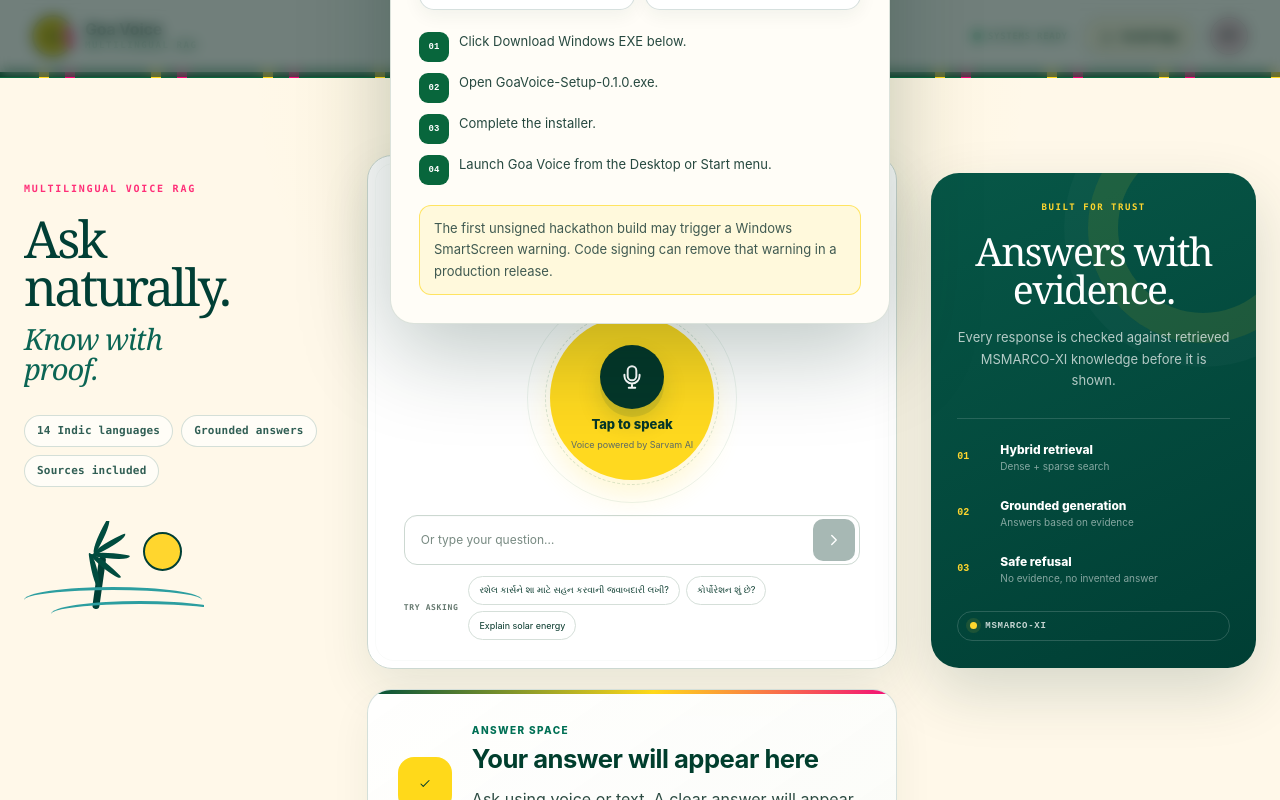
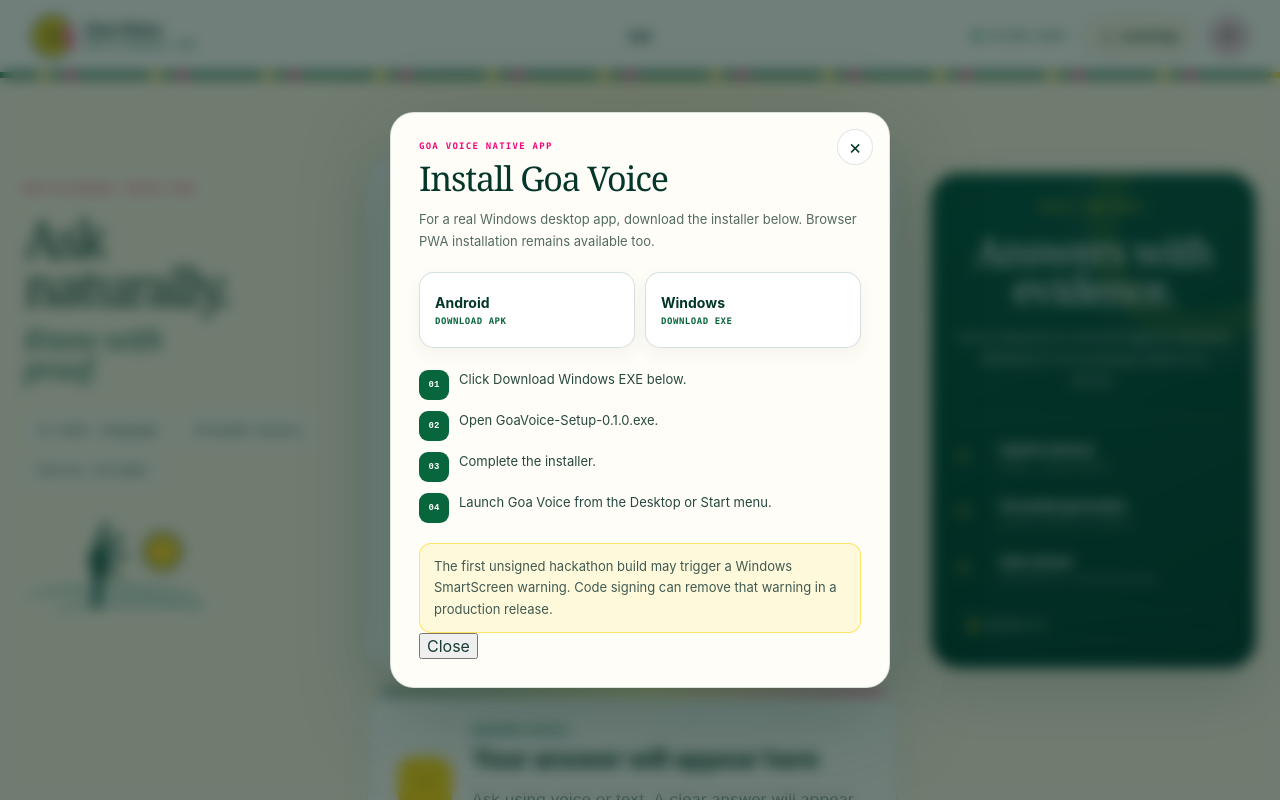
Before and after one commit to parth7881/Voice-Rag, a Next.js app: page / in a window 1280 px wide. Both pictures are taken after a click on the button "Install App". Shown: the top 800 px of the page. Built offline with nearby package versions, Linux system fonts and the light colour scheme.

Commit message:
Fix install modal viewport and close controls

```diff
--- a/components/InstallAppButton.tsx
+++ b/components/InstallAppButton.tsx
@@ -1,6 +1,7 @@
 "use client";
 
 import { useEffect, useState } from "react";
+import { createPortal } from "react-dom";
 import styles from "./InstallAppButton.module.css";
 
 const ANDROID_APK_URL = "https://github.com/parth7881/Voice-Rag/releases/latest/download/GoaVoice.apk";
@@ -120,8 +121,10 @@
   const [deferredPrompt, setDeferredPrompt] = useState<BeforeInstallPromptEvent | null>(null);
   const [installed, setInstalled] = useState(false);
   const [help, setHelp] = useState<InstallHelp | null>(null);
+  const [mounted, setMounted] = useState(false);
 
   useEffect(() => {
+    setMounted(true);
     setInstalled(isStandalone());
 
     const onBeforeInstall = (event: Event) => {
@@ -143,6 +146,24 @@
     };
   }, []);
 
+  useEffect(() => {
+    if (!help) return;
+
+    const previousOverflow = document.body.style.overflow;
+    document.body.style.overflow = "hidden";
+
+    const onKeyDown = (event: KeyboardEvent) => {
+      if (event.key === "Escape") setHelp(null);
+    };
+
+    window.addEventListener("keydown", onKeyDown);
+
+    return () => {
+      document.body.style.overflow = previousOverflow;
+      window.removeEventListener("keydown", onKeyDown);
+    };
+  }, [help]);
+
   async function install() {
     if (deferredPrompt && !installed && !isStandalone()) {
       try {
@@ -157,14 +178,7 @@
     setHelp(getInstallHelp());
   }
 
-  return (
-    <>
-      <button className={styles.installButton} type="button" onClick={() => void install()} aria-label="Download or install Goa Voice app">
-        <DownloadIcon />
-        <span>{installed ? "App Options" : "Install App"}</span>
-      </button>
-
-      {help ? (
+  const modal = help ? (
     <div className={styles.overlay} role="presentation" onMouseDown={() => setHelp(null)}>
       <section
         className={styles.dialog}
@@ -173,10 +187,14 @@
         aria-labelledby="install-dialog-title"
         onMouseDown={(event) => event.stopPropagation()}
       >
+        <div className={styles.dialogTopBar}>
+          <span className={styles.kicker}>GOA VOICE NATIVE APP</span>
           <button className={styles.closeButton} type="button" onClick={() => setHelp(null)} aria-label="Close install instructions">
             ×
           </button>
-            <span className={styles.kicker}>GOA VOICE NATIVE APP</span>
+        </div>
+
+        <div className={styles.dialogBody}>
           <h2 id="install-dialog-title">{help.title}</h2>
           <p>{help.intro}</p>
 
@@ -195,9 +213,25 @@
             {help.steps.map((step) => <li key={step}>{step}</li>)}
           </ol>
           <p className={styles.note}>{help.note}</p>
+        </div>
+
+        <div className={styles.dialogFooter}>
+          <button className={styles.doneButton} type="button" onClick={() => setHelp(null)}>
+            Close
+          </button>
+        </div>
       </section>
     </div>
-      ) : null}
+  ) : null;
+
+  return (
+    <>
+      <button className={styles.installButton} type="button" onClick={() => void install()} aria-label="Download or install Goa Voice app">
+        <DownloadIcon />
+        <span>{installed ? "App Options" : "Install App"}</span>
+      </button>
+
+      {mounted && modal ? createPortal(modal, document.body) : null}
     </>
   );
 }
```
Lines whose indentation alone changed are shown as unchanged.
